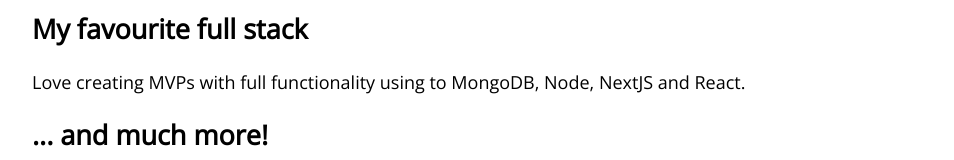
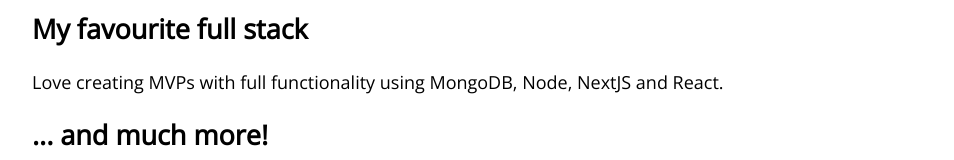
Before and after one commit to DanielMateosLab/danielmatlab, a Next.js app: page / in a window 1280 px wide. Shown: the part 2213-2373 px from the top of the page, without its empty margins (148-1102 px from the left). Built offline with nearby package versions, Linux system fonts and the light colour scheme.

Commit message:
Correct a gramatical error

```diff
--- a/pages/index.tsx
+++ b/pages/index.tsx
@@ -31,7 +31,7 @@
   {
     title: "My favourite full stack",
     description: `Love creating MVPs with full functionality
-      using to MongoDB, Node, NextJS and React.`,
+      using MongoDB, Node, NextJS and React.`,
   },
   {
     title: "... and much more!",
```
